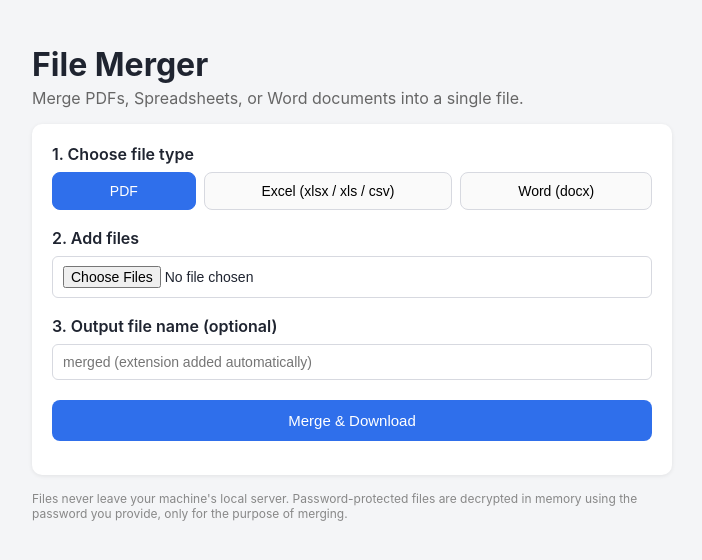
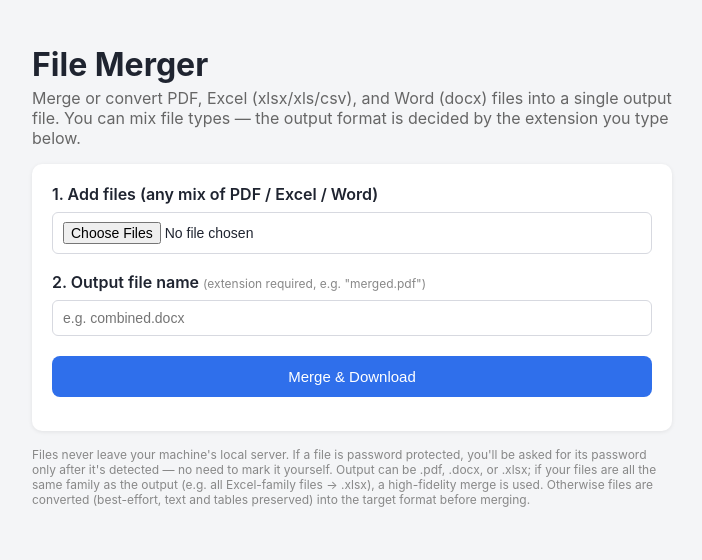
Before and after one commit to pankajbajpai/FileMerger, a Flask app: page / in a window 1280 px wide. Shown: the top 560 px of the page, without its empty margins (288-990 px from the left). Run offline with Flask 2, Linux system fonts and the light colour scheme.

Commit message:
Merge OR Convert files (same or different)

```diff
--- a/filemerger/app.py
+++ b/filemerger/app.py
@@ -1,21 +1,32 @@
 import io
 import json
-import datetime
 
 from flask import Flask, render_template, request, send_file, jsonify
+from pypdf import PdfReader
 
 from .mergers.pdf_merger import merge_pdfs, PdfMergeError
-from .mergers.excel_merger import merge_excels, ExcelMergeError
-from .mergers.docx_merger import merge_docx, DocxMergeError
+from .mergers.excel_merger import merge_excels, ExcelMergeError, _is_encrypted as _excel_is_encrypted
+from .mergers.docx_merger import merge_docx, DocxMergeError, _is_encrypted as _docx_is_encrypted
+from .mergers.converter import convert_and_merge, ConversionError, SUPPORTED_OUTPUT_EXTS
 
-EXCEL_EXTS = {"xlsx", "xls", "csv"}
-PDF_EXTS = {"pdf"}
-WORD_EXTS = {"docx"}
+INPUT_EXTS = {"pdf", "xlsx", "xls", "csv", "docx"}
 
-ALLOWED_BY_TYPE = {
-    "pdf": PDF_EXTS,
-    "excel": EXCEL_EXTS,
-    "word": WORD_EXTS,
+# Which "family" each input extension belongs to. A merge can use the fast,
+# high-fidelity path only when every input file's family matches the
+# requested output family.
+FAMILY_OF_EXT = {
+    "pdf": "pdf",
+    "docx": "word",
+    "xlsx": "excel",
+    "xls": "excel",
+    "csv": "excel",
+}
+FAMILY_OF_OUTPUT = {"pdf": "pdf", "docx": "word", "xlsx": "excel"}
+
+MIME_BY_EXT = {
+    "pdf": "application/pdf",
+    "docx": "application/vnd.openxmlformats-officedocument.wordprocessingml.document",
+    "xlsx": "application/vnd.openxmlformats-officedocument.spreadsheetml.sheet",
 }
 
 
@@ -29,71 +40,108 @@ def create_app():
 
     @app.route("/api/merge", methods=["POST"])
     def api_merge():
-        file_type = request.form.get("file_type")
-        if file_type not in ALLOWED_BY_TYPE:
-            return jsonify(error="Invalid or missing file_type."), 400
+        uploaded = request.files.getlist("files")
+        if not uploaded:
+            return jsonify(error="No files were uploaded."), 400
 
-        uploaded = request.files.getlist("files")
-        if not uploaded or len(uploaded) < 1:
-            return jsonify(error="No files were uploaded."), 400
+        output_name = (request.form.get("output_name") or "").strip()
+        if not output_name or "." not in output_name:
+            return jsonify(
+                error="Please provide an output file name that includes an "
+                f"extension (one of: {', '.join('.' + e for e in SUPPORTED_OUTPUT_EXTS)})."
+            ), 400
+        output_ext = output_name.rsplit(".", 1)[-1].lower()
+        if output_ext not in SUPPORTED_OUTPUT_EXTS:
+            return jsonify(
+                error=f"Unsupported output extension '.{output_ext}'. "
+                f"Supported outputs: {', '.join('.' + e for e in SUPPORTED_OUTPUT_EXTS)}."
+            ), 400
 
         try:
             passwords = json.loads(request.form.get("passwords", "{}"))
         except (TypeError, ValueError):
             passwords = {}
 
-        allowed_exts = ALLOWED_BY_TYPE[file_type]
         prepared = []
         for idx, storage in enumerate(uploaded):
             name = storage.filename or f"file_{idx}"
             ext = name.rsplit(".", 1)[-1].lower() if "." in name else ""
-            if ext not in allowed_exts:
+            if ext not in INPUT_EXTS:
                 return jsonify(
-                    error=f"'{name}' does not match the selected file type "
-                    f"({', '.join(sorted(allowed_exts))})."
+                    error=f"'{name}' has an unsupported file type. Supported "
+                    f"input types: {', '.join('.' + e for e in sorted(INPUT_EXTS))}."
                 ), 400
             buf = io.BytesIO(storage.read())
-            entry = {"stream": buf, "name": name, "password": passwords.get(str(idx)) or None}
-            if file_type == "excel":
-                entry["ext"] = ext
-            prepared.append(entry)
+            prepared.append(
+                {
+                    "stream": buf,
+                    "name": name,
+                    "ext": ext,
+                    "password": passwords.get(str(idx)) or None,
+                }
+            )
+
+        # --- Only ask for passwords on files that are actually protected ---
+        missing_pw = []
+        for idx, entry in enumerate(prepared):
+            if entry["password"]:
+                continue
+            if _needs_password(entry):
+                missing_pw.append({"index": idx, "name": entry["name"]})
+        if missing_pw:
+            return (
+                jsonify(
+                    error="Some files are password protected.",
+                    password_required=missing_pw,
+                ),
+                422,
+            )
+
+        # --- Choose fast (same-family) path or generic conversion path ---
+        families = {FAMILY_OF_EXT[e["ext"]] for e in prepared}
+        output_family = FAMILY_OF_OUTPUT[output_ext]
 
         try:
-            if file_type == "pdf":
-                result = merge_pdfs(prepared)
-                mimetype = "application/pdf"
-                default_ext = "pdf"
-            elif file_type == "excel":
-                result = merge_excels(prepared)
-                mimetype = (
-                    "application/vnd.openxmlformats-officedocument"
-                    ".spreadsheetml.sheet"
-                )
-                default_ext = "xlsx"
-            else:  # word
-                result = merge_docx(prepared)
-                mimetype = (
-                    "application/vnd.openxmlformats-officedocument"
-                    ".wordprocessingml.document"
-                )
-                default_ext = "docx"
-        except (PdfMergeError, ExcelMergeError, DocxMergeError) as exc:
+            if families == {output_family}:
+                if output_family == "pdf":
+                    result = merge_pdfs(prepared)
+                elif output_family == "word":
+                    result = merge_docx(prepared)
+                else:
+                    result = merge_excels(prepared)
+            else:
+                result = convert_and_merge(prepared, output_ext)
+        except (PdfMergeError, ExcelMergeError, DocxMergeError, ConversionError) as exc:
             return jsonify(error=str(exc)), 422
         except Exception as exc:  # pragma: no cover - safety net
             return jsonify(error=f"Unexpected error while merging: {exc}"), 500
 
-        out_name = request.form.get("output_name", "").strip()
-        if not out_name:
-            stamp = datetime.datetime.now().strftime("%Y%m%d_%H%M%S")
-            out_name = f"merged_{file_type}_{stamp}"
-        if not out_name.lower().endswith(f".{default_ext}"):
-            out_name = f"{out_name}.{default_ext}"
+        if not output_name.lower().endswith(f".{output_ext}"):
+            output_name = f"{output_name}.{output_ext}"
 
         return send_file(
             result,
-            mimetype=mimetype,
+            mimetype=MIME_BY_EXT[output_ext],
             as_attachment=True,
-            download_name=out_name,
+            download_name=output_name,
         )
 
     return app
+
+
+def _needs_password(entry):
+    stream = entry["stream"]
+    ext = entry["ext"]
+    stream.seek(0)
+    try:
+        if ext == "pdf":
+            return PdfReader(stream).is_encrypted
+        if ext in ("xlsx", "xls"):
+            return _excel_is_encrypted(stream)
+        if ext == "docx":
+            return _docx_is_encrypted(stream)
+        return False
+    except Exception:
+        return False
+    finally:
+        stream.seek(0)
--- a/filemerger/static/app.js
+++ b/filemerger/static/app.js
@@ -1,53 +1,31 @@
-const EXT_BY_TYPE = {
-  pdf: ["pdf"],
-  excel: ["xlsx", "xls", "csv"],
-  word: ["docx"],
-};
+const ALLOWED_EXTS = ["pdf", "xlsx", "xls", "csv", "docx"];
 
-let currentType = "pdf";
-let selectedFiles = []; // { file, protected, password }
+let selectedFiles = []; // { file, password, passwordRequired }
 
-const typeBtns = document.querySelectorAll(".type-btn");
 const fileInput = document.getElementById("fileInput");
 const fileListEl = document.getElementById("fileList");
 const outNameEl = document.getElementById("outName");
 const mergeBtn = document.getElementById("mergeBtn");
 const statusEl = document.getElementById("status");
 
-function acceptAttr() {
-  return EXT_BY_TYPE[currentType].map((e) => "." + e).join(",");
-}
-
-typeBtns.forEach((btn) => {
-  btn.addEventListener("click", () => {
-    typeBtns.forEach((b) => b.classList.remove("active"));
-    btn.classList.add("active");
-    currentType = btn.dataset.type;
-    fileInput.setAttribute("accept", acceptAttr());
-    selectedFiles = [];
-    renderFileList();
-    setStatus("", "");
-  });
-});
-fileInput.setAttribute("accept", acceptAttr());
-
 fileInput.addEventListener("change", () => {
-  const allowed = EXT_BY_TYPE[currentType];
   const rejected = [];
   for (const file of fileInput.files) {
     const ext = file.name.split(".").pop().toLowerCase();
-    if (!allowed.includes(ext)) {
+    if (!ALLOWED_EXTS.includes(ext)) {
       rejected.push(file.name);
       continue;
     }
-    selectedFiles.push({ file, protected: false, password: "" });
+    selectedFiles.push({ file, password: "", passwordRequired: false });
   }
   fileInput.value = "";
   if (rejected.length) {
     setStatus(
-      `Skipped file(s) not matching "${currentType}" type: ${rejected.join(", ")}`,
+      `Skipped unsupported file(s): ${rejected.join(", ")}. Supported: ${ALLOWED_EXTS.map((e) => "." + e).join(", ")}`,
       "error"
     );
+  } else {
+    setStatus("", "");
   }
   renderFileList();
 });
@@ -56,35 +34,24 @@ function renderFileList() {
   fileListEl.innerHTML = "";
   selectedFiles.forEach((entry, idx) => {
     const row = document.createElement("div");
-    row.className = "file-row" + (entry.protected ? " protected" : "");
+    row.className = "file-row" + (entry.passwordRequired ? " protected" : "");
 
     const name = document.createElement("span");
     name.className = "fname";
     name.textContent = `${idx + 1}. ${entry.file.name}`;
     row.appendChild(name);
 
-    const label = document.createElement("label");
-    label.className = "protected-label";
-    const cb = document.createElement("input");
-    cb.type = "checkbox";
-    cb.checked = entry.protected;
-    cb.addEventListener("change", () => {
-      entry.protected = cb.checked;
-      renderFileList();
-    });
-    label.appendChild(cb);
-    label.appendChild(document.createTextNode("Password protected"));
-    row.appendChild(label);
-
+    if (entry.passwordRequired) {
       const pw = document.createElement("input");
       pw.type = "password";
       pw.className = "pw-input";
-    pw.placeholder = "Password";
+      pw.placeholder = "Password required";
       pw.value = entry.password;
       pw.addEventListener("input", () => {
         entry.password = pw.value;
       });
       row.appendChild(pw);
+    }
 
     const removeBtn = document.createElement("button");
     removeBtn.type = "button";
@@ -105,28 +72,31 @@ function setStatus(msg, kind) {
   statusEl.className = "status" + (kind ? " " + kind : "");
 }
 
-mergeBtn.addEventListener("click", async () => {
-  if (selectedFiles.length < 2) {
-    setStatus("Add at least two files of the selected type to merge.", "error");
+async function attemptMerge() {
+  if (selectedFiles.length < 1) {
+    setStatus("Add at least one file.", "error");
+    return;
+  }
+
+  const outName = outNameEl.value.trim();
+  if (!outName || !outName.includes(".")) {
+    setStatus('Output file name must include an extension, e.g. "merged.pdf".', "error");
+    return;
+  }
+
+  const stillMissing = selectedFiles.filter((e) => e.passwordRequired && !e.password);
+  if (stillMissing.length) {
+    setStatus("Enter the password for the file(s) marked above.", "error");
     return;
   }
 
   const passwords = {};
   selectedFiles.forEach((entry, idx) => {
-    if (entry.protected && entry.password) {
-      passwords[idx] = entry.password;
-    }
+    if (entry.password) passwords[idx] = entry.password;
   });
 
-  const missing = selectedFiles.some((e) => e.protected && !e.password);
-  if (missing) {
-    setStatus("Please enter a password for every file marked as protected.", "error");
-    return;
-  }
-
   const formData = new FormData();
-  formData.append("file_type", currentType);
-  formData.append("output_name", outNameEl.value.trim());
+  formData.append("output_name", outName);
   formData.append("passwords", JSON.stringify(passwords));
   selectedFiles.forEach((entry) => formData.append("files", entry.file));
 
@@ -135,11 +105,30 @@ mergeBtn.addEventListener("click", async () => {
 
   try {
     const resp = await fetch("/api/merge", { method: "POST", body: formData });
+
+    if (resp.status === 422) {
+      const data = await resp.json().catch(() => ({}));
+      if (data.password_required && data.password_required.length) {
+        data.password_required.forEach((item) => {
+          selectedFiles[item.index].passwordRequired = true;
+        });
+        renderFileList();
+        setStatus(
+          `Password needed for: ${data.password_required.map((i) => i.name).join(", ")}. Enter it above and click Merge again.`,
+          "error"
+        );
+        return;
+      }
+      setStatus(data.error || "Merge failed.", "error");
+      return;
+    }
+
     if (!resp.ok) {
       const data = await resp.json().catch(() => ({}));
       setStatus(data.error || `Merge failed (${resp.status}).`, "error");
       return;
     }
+
     const blob = await resp.blob();
     let filename = "merged_output";
     const disposition = resp.headers.get("Content-Disposition") || "";
@@ -155,10 +144,15 @@ mergeBtn.addEventListener("click", async () => {
     a.remove();
     window.URL.revokeObjectURL(url);
 
-    setStatus(`Done — "${filename}" downloaded. Choose the save location in your browser's download prompt if asked.`, "ok");
+    setStatus(
+      `Done — "${filename}" downloaded. Use your browser's Save dialog to choose the destination if prompted.`,
+      "ok"
+    );
   } catch (err) {
     setStatus("Network error: " + err.message, "error");
   } finally {
     mergeBtn.disabled = false;
   }
-});
+}
+
+mergeBtn.addEventListener("click", attemptMerge);
--- a/filemerger/static/style.css
+++ b/filemerger/static/style.css
@@ -21,21 +21,7 @@ h1 { margin-bottom: 4px; }
   margin: 18px 0 8px;
 }
 .field-label:first-child { margin-top: 0; }
-.type-select { display: flex; gap: 8px; flex-wrap: wrap; }
-.type-btn {
-  flex: 1 1 auto;
-  padding: 10px 12px;
-  border: 1px solid #d7d9e0;
-  background: #fafafa;
-  border-radius: 8px;
-  cursor: pointer;
-  font-size: 14px;
-}
-.type-btn.active {
-  background: #2f6feb;
-  border-color: #2f6feb;
-  color: #fff;
-}
+.req { font-weight: 400; color: #888; font-size: 12px; }
 input[type="file"], input[type="text"], input[type="password"] {
   width: 100%;
   padding: 9px 10px;
--- a/filemerger/templates/index.html
+++ b/filemerger/templates/index.html
@@ -9,31 +9,30 @@
 <body>
 <div class="wrap">
   <h1>File Merger</h1>
-  <p class="sub">Merge PDFs, Spreadsheets, or Word documents into a single file.</p>
+  <p class="sub">Merge or convert PDF, Excel (xlsx/xls/csv), and Word (docx) files
+  into a single output file. You can mix file types — the output format is
+  decided by the extension you type below.</p>
 
   <div class="card">
-    <label class="field-label">1. Choose file type</label>
-    <div class="type-select">
-      <button type="button" class="type-btn active" data-type="pdf">PDF</button>
-      <button type="button" class="type-btn" data-type="excel">Excel (xlsx / xls / csv)</button>
-      <button type="button" class="type-btn" data-type="word">Word (docx)</button>
-    </div>
-
-    <label class="field-label">2. Add files</label>
-    <input type="file" id="fileInput" multiple>
+    <label class="field-label">1. Add files (any mix of PDF / Excel / Word)</label>
+    <input type="file" id="fileInput" multiple accept=".pdf,.xlsx,.xls,.csv,.docx">
     <div id="fileList" class="file-list"></div>
 
-    <label class="field-label">3. Output file name (optional)</label>
-    <input type="text" id="outName" placeholder="merged (extension added automatically)">
+    <label class="field-label">2. Output file name <span class="req">(extension required, e.g. "merged.pdf")</span></label>
+    <input type="text" id="outName" placeholder="e.g. combined.docx">
 
     <button type="button" id="mergeBtn" class="merge-btn">Merge &amp; Download</button>
 
     <div id="status" class="status"></div>
   </div>
 
-  <p class="note">Files never leave your machine's local server. Password-protected
-  files are decrypted in memory using the password you provide, only for the
-  purpose of merging.</p>
+  <p class="note">Files never leave your machine's local server. If a file is
+  password protected, you'll be asked for its password only after it's
+  detected — no need to mark it yourself. Output can be .pdf, .docx, or
+  .xlsx; if your files are all the same family as the output (e.g. all
+  Excel-family files → .xlsx), a high-fidelity merge is used. Otherwise
+  files are converted (best-effort, text and tables preserved) into the
+  target format before merging.</p>
 </div>
 <script src="{{ url_for('static', filename='app.js') }}"></script>
 </body>
--- a/pyproject.toml
+++ b/pyproject.toml
@@ -17,6 +17,7 @@ dependencies = [
     "msoffcrypto-tool>=5.0",
     "python-docx>=1.0",
     "docxcompose>=1.4",
+    "reportlab>=4.0",
 ]
 
 [project.scripts]
--- a/requirements.txt
+++ b/requirements.txt
@@ -5,3 +5,4 @@ xlrd>=2.0
 msoffcrypto-tool>=5.0
 python-docx>=1.0
 docxcompose>=1.4
+reportlab>=4.0
```
Also changed, not shown: filemerger/mergers/converter.py (added, +309 -0 lines), README.md. Lines whose indentation alone changed are shown as unchanged.
